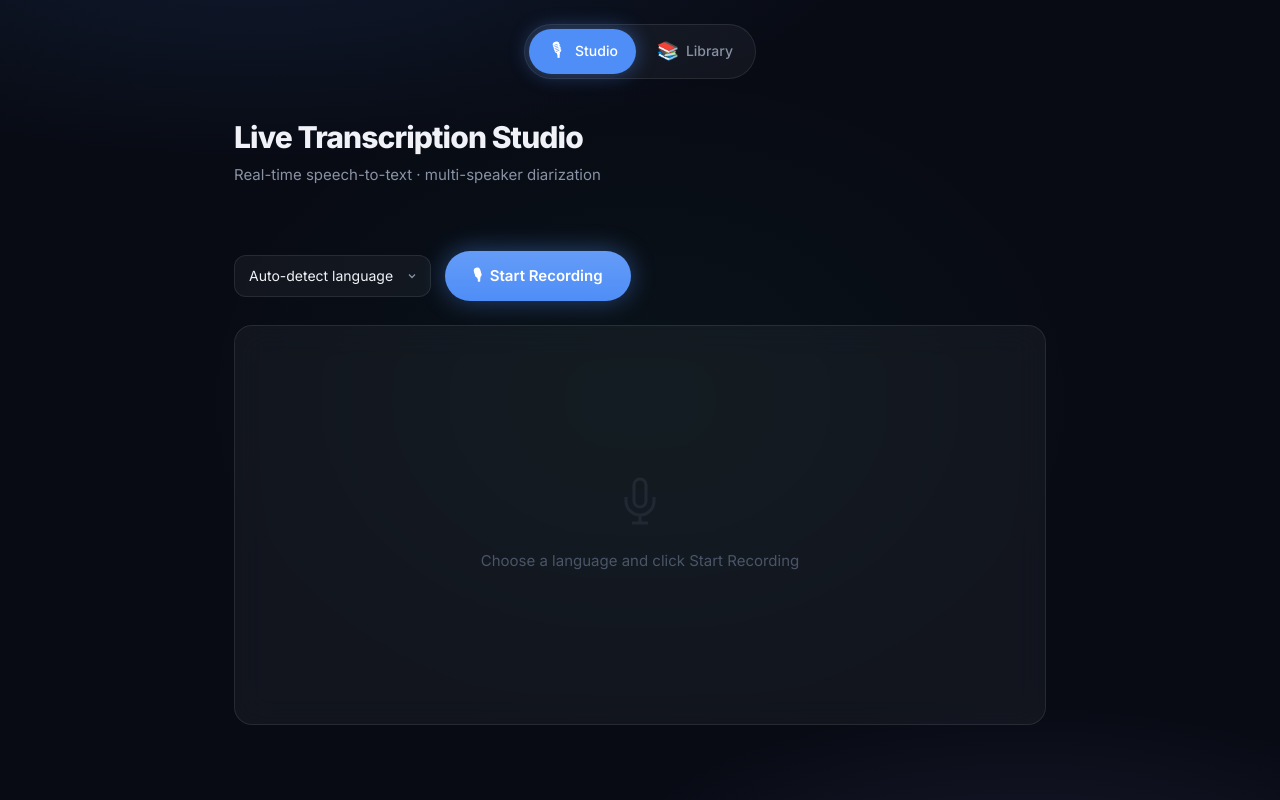
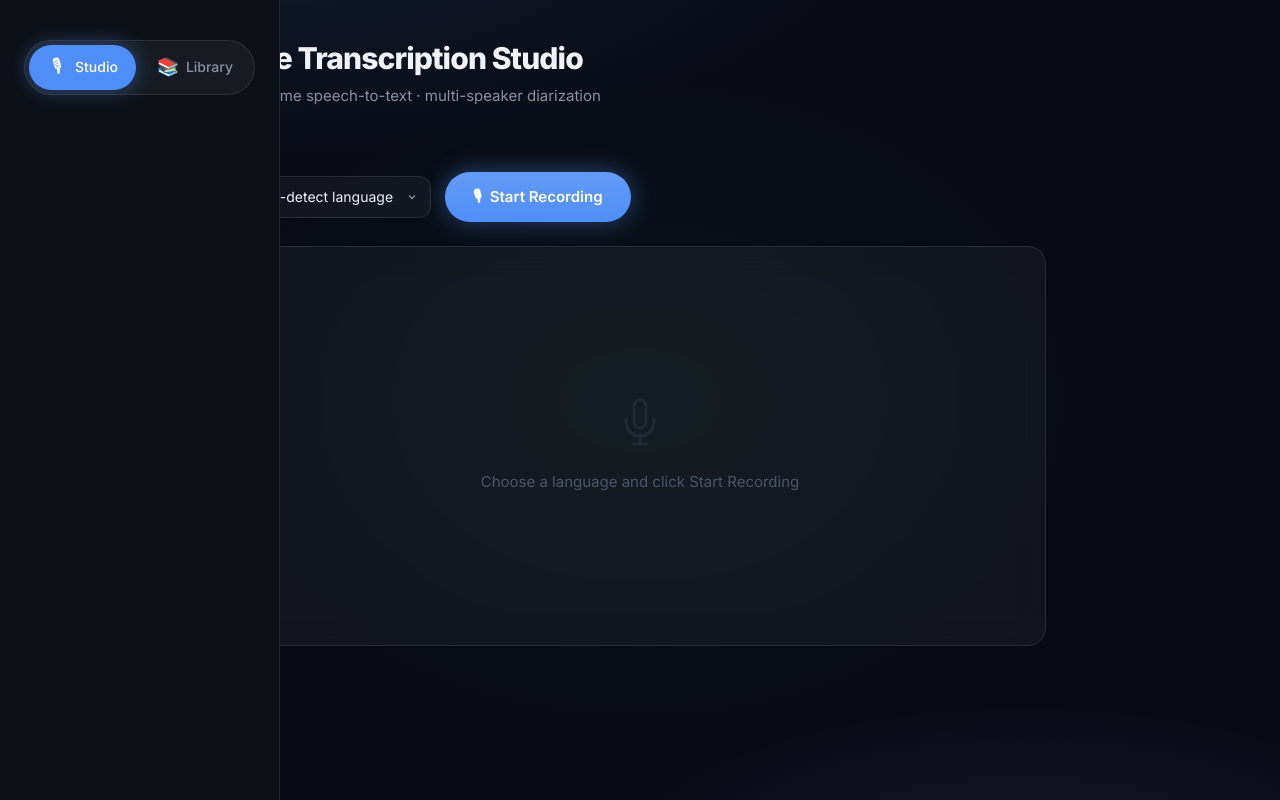
Before and after one commit to FayezGit/SonioxApp, a Next.js app: page / in a window 1280 px wide. Built offline with nearby package versions, Linux system fonts and the light colour scheme.

Commit message:
style: make app shell and header responsive for sidebar/bottom bar

```diff
--- a/app/globals.css
+++ b/app/globals.css
@@ -111,21 +111,56 @@ button { font-family: inherit; }
 .app-shell {
   min-height: 100dvh;
   display: flex;
-  flex-direction: column;
+  flex-direction: column; /* Mobile first */
   overflow-x: hidden;
 }
 
+@media (min-width: 1024px) {
+  .app-shell {
+    flex-direction: row; /* Desktop sidebar */
+  }
+}
+
 .app-header {
-  position: sticky;
-  top: 0;
+  position: fixed;
   z-index: 50;
-  width: 100%;
-  padding: 1.5rem 1.25rem 0;
-  display: flex;
-  flex-direction: row;
-  justify-content: center;
-  background: transparent;
-  border: none;
+  background: var(--glass-bg);
+  backdrop-filter: blur(16px);
+  -webkit-backdrop-filter: blur(16px);
+  border: 1px solid var(--glass-border);
+  transition: all var(--ease);
+}
+
+/* Mobile Bottom Bar */
+@media (max-width: 1023px) {
+  .app-header {
+    bottom: 0;
+    left: 0;
+    width: 100%;
+    padding: 0.75rem 1rem calc(0.75rem + env(safe-area-inset-bottom));
+    border-width: 1px 0 0 0;
+    display: flex;
+    flex-direction: row;
+    justify-content: center;
+    align-items: center;
+    height: auto;
+  }
+}
+
+/* Desktop Sidebar */
+@media (min-width: 1024px) {
+  .app-header {
+    top: 0;
+    left: 0;
+    width: 280px;
+    height: 100vh;
+    padding: 2.5rem 1.5rem;
+    flex-direction: column;
+    justify-content: flex-start;
+    align-items: stretch;
+    border-width: 0 1px 0 0;
+    background: var(--bg-surface);
+  }
 }
 
 .app-logo {
```
